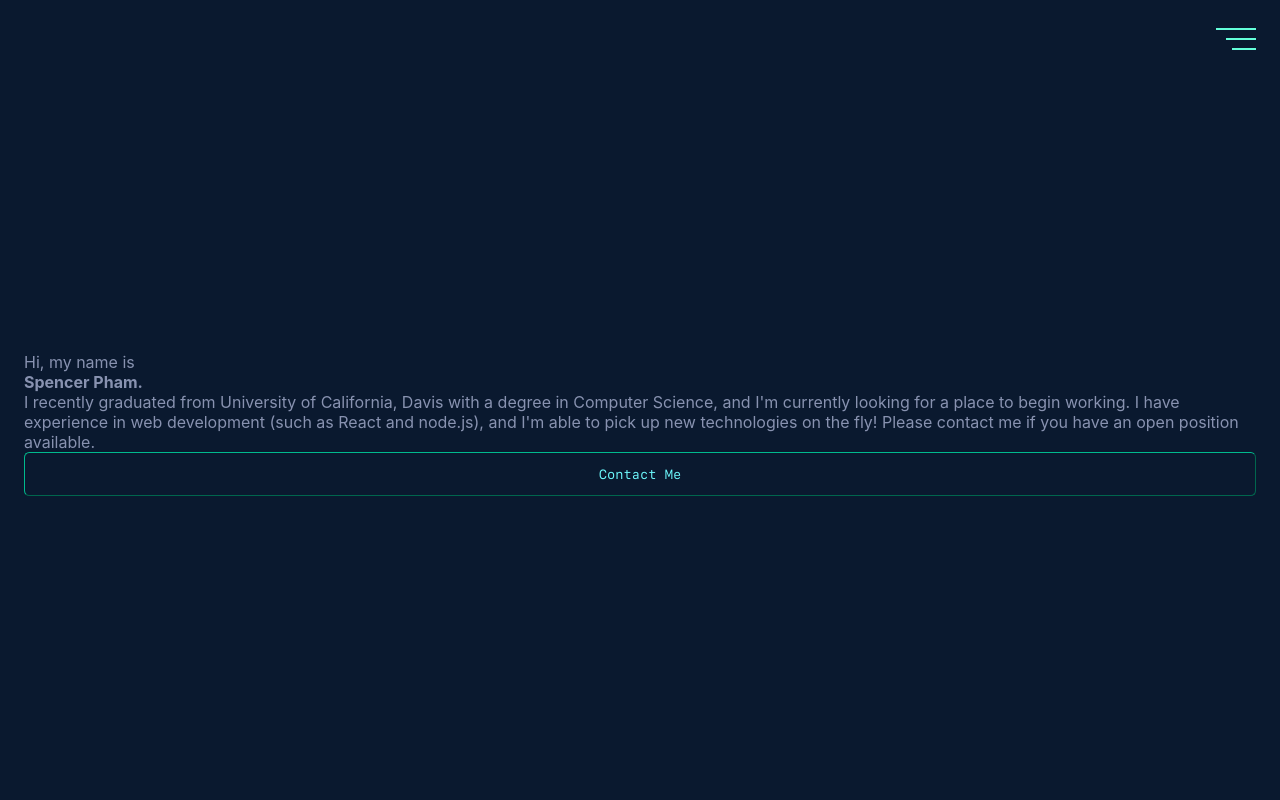
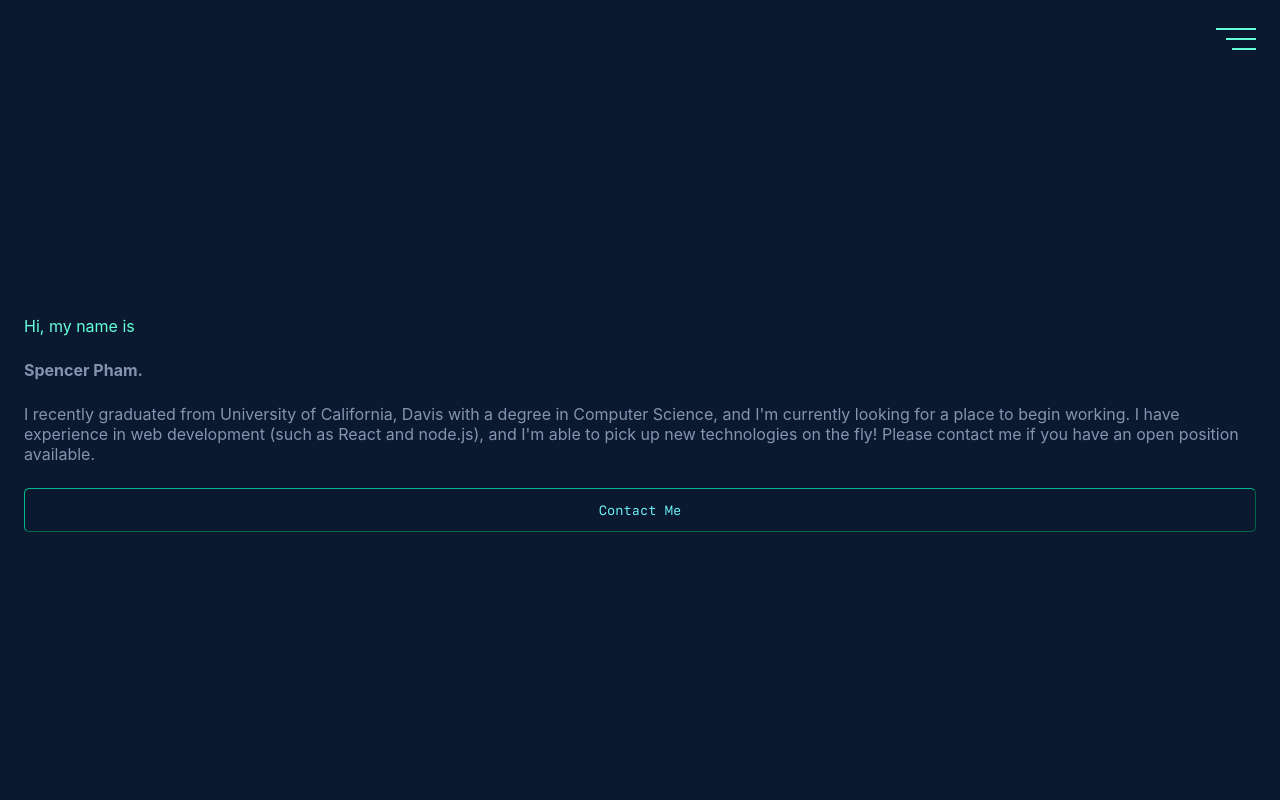
Before and after one commit to slampham/Portfolio, a React (Create React App) app: page / in a window 1280 px wide. Shown: the top 800 px of the page. Built offline with nearby package versions, Linux system fonts and the light colour scheme; a web font is replaced by a local one.

Commit message:
Added css variables so they can be referenced anywhere else

```diff
--- a/src/components/App.js
+++ b/src/components/App.js
@@ -2,11 +2,12 @@ import Nav from './Nav'
 import Cover from './Cover'
 import Section from './Section'
 import Projects from './Projects'
-// import GlobalStyle from '../styles/GlobalStyle'
+import GlobalStyle from '../styles/GlobalStyle'
 
 function App() {
   return (
     <>
+      <GlobalStyle />
       <Nav/>
       <Cover/>
       <Section header='About Me'/>
--- a/src/components/Cover.js
+++ b/src/components/Cover.js
@@ -1,4 +1,4 @@
-import React from 'react'
+import React, { useContext } from 'react'
 import styled from 'styled-components'
 
 const StyledCover = styled.section`
@@ -6,6 +6,14 @@ const StyledCover = styled.section`
   display: flex;
   flex-direction: column;
   justify-content: center;
+
+  > * {
+    margin: .75rem 0;
+  }
+
+  span {
+    color: var(--green)
+  }
 `;
 
 function Cover() {
--- a/src/components/MenuBar.js
+++ b/src/components/MenuBar.js
@@ -1,6 +1,5 @@
 import { useContext } from 'react';
 import styled from 'styled-components'
-import ThemeContext from '../contexts/ThemeContext'
 
 const StyledDiv = styled.div`
   height: 5rem;
@@ -9,12 +8,11 @@ const StyledDiv = styled.div`
   right: 0;
   left: 0;
   padding: var(--margin);
-  background-color: ${ ({theme}) => theme.navy };
+  background-color: var(--navy);
 `;
 
 function MenuBar() {
-  const theme = useContext(ThemeContext)
-  return <StyledDiv {...{theme}} />
+  return <StyledDiv/>
 }
 
 export default MenuBar
--- a/src/components/MenuButton.js
+++ b/src/components/MenuButton.js
@@ -1,12 +1,11 @@
 import React, { useContext } from 'react'
 import styled, { css } from 'styled-components'
-import ThemeContext from '../contexts/ThemeContext'
 
 const hamburgerStyling = css`
   div {
     height: 2px;
     width: 40px;
-    background-color: ${ ({theme}) => theme.green };
+    background-color: var(--green);
     margin: 4px 0;
 
     &:nth-of-type(2) {
@@ -20,7 +19,7 @@ const hamburgerStyling = css`
 `;
 
 const XButtonStyling = css`
-  color: ${ ({theme}) => theme.green };
+  color: var(--green);
   font-size: 30px;
 `;
 
@@ -39,14 +38,12 @@ const StyledButton = styled.button`
 `;
 
 function MenuButton({ menuOpen, onClick }) {
-  const theme = useContext(ThemeContext)
-
   function buttonContent() {
     return menuOpen ? 'X' : <><div/><div/><div/></>;
   }
 
   return (
-    <StyledButton {...{menuOpen, onClick, theme}}>
+    <StyledButton {...{menuOpen, onClick}}>
       { buttonContent() }
     </StyledButton>
   )
--- a/src/components/SideMenu.js
+++ b/src/components/SideMenu.js
@@ -1,11 +1,10 @@
 import React, { useContext } from 'react'
 import styled from 'styled-components'
-import ThemeContext from '../contexts/ThemeContext'
 
 const StyledNav = styled.nav`
   font: .85rem 'SF Mono';
-  background-color: ${ ({theme}) => theme['light navy'] };
-  color:  ${ ({theme}) => theme['lightest slate'] };
+  background-color: var(--light-navy);
+  color: var(--lightest-slate);
   backdrop-filter: blur(1px);
 
   display: flex;
@@ -44,10 +43,8 @@ const StyledNav = styled.nav`
 `;
 
 function SideMenu({menuOpen}) {
-  const theme = useContext(ThemeContext) //!FIXME: not sure if useContext needs to be inside render
-
   return (
-    <StyledNav {...{menuOpen, theme}}>
+    <StyledNav {...{menuOpen}}>
       <a href="#about"><li>About</li></a>
       <a href="#projects"><li>Projects</li></a>
       <a href="#skills"><li>Skills</li></a>
--- a/src/styles/GlobalStyle.js
+++ b/src/styles/GlobalStyle.js
@@ -1,15 +1,23 @@
 import { createGlobalStyle } from 'styled-components'
 
 const GlobalStyle = createGlobalStyle`
+  :root {  /* GLOBAL VARIABLES */
+    --margin: 1.5rem;
+    --navy: #0a192f;
+    --light-navy: #112240;
+    --lightest-navy: #233554;
+    --slate: #8892b0;
+    --light-slate: #a8b2d1;
+    --lightest-slate: #ccd6f6;
+    --white: #e6f1ff;
+    --green: #64ffda;
+  }
+
   *, *::before, *::after {
     margin: 0;
     padding: 0;
     box-sizing: border-box;
   } /* reset.css */
-
-  :root {  /* GLOBAL VARIABLES */
-    --margin: 1.5rem;
-  }
 
   a {
     text-decoration: none;
```
